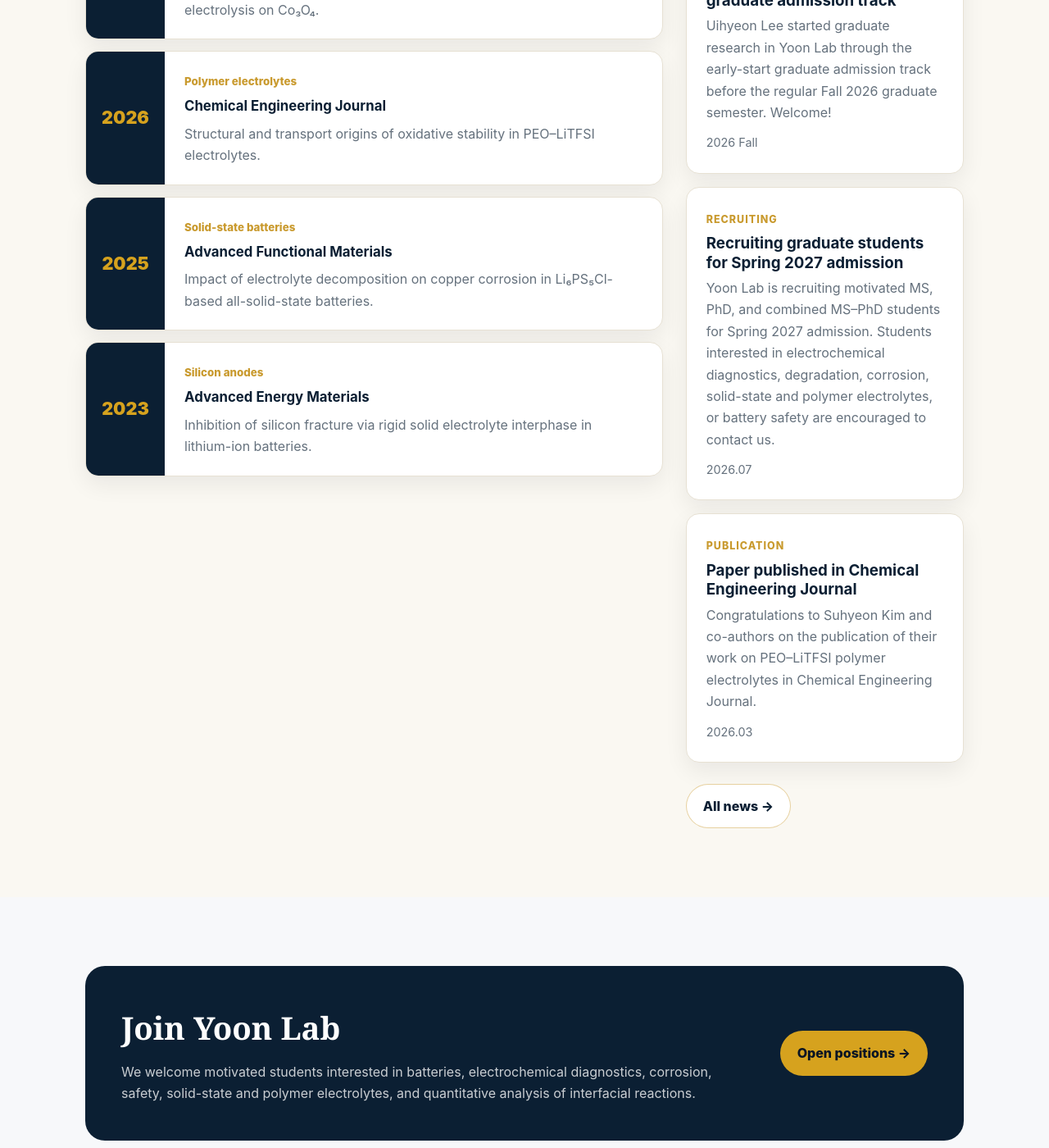
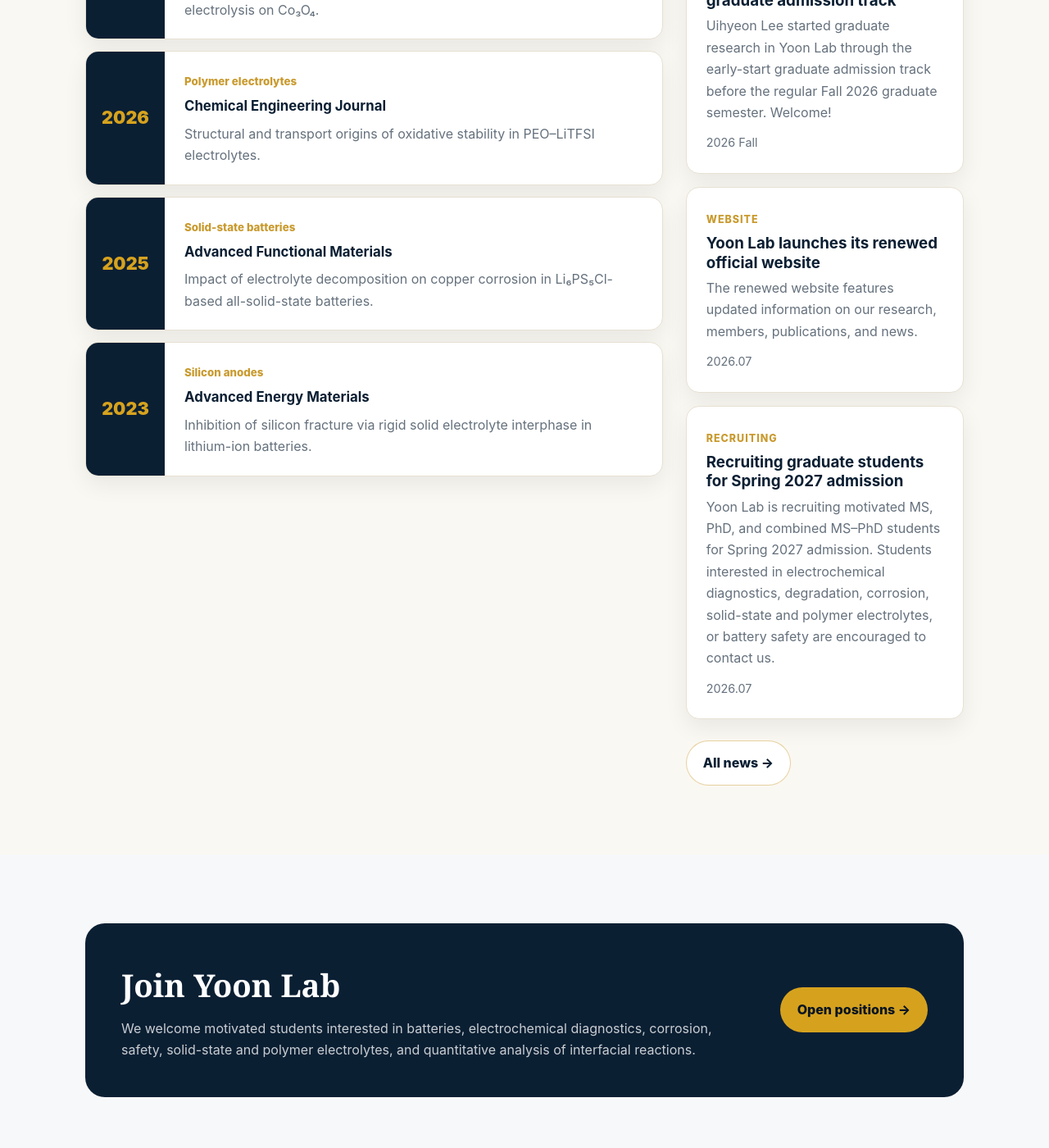
Before and after one commit to tyoon-lab/tyoon-lab.github.io, a Jekyll site: the page built from index.html, in a window 1280 px wide and 1400 px high, scrolled down 2543 px. Shown: the whole window at 82% size. Built offline with Jekyll 4.4.1, drawn with Linux system fonts in a browser that asks for light colours.

Commit message:
Update member photos and announce website renewal

```diff
--- a/_data/news.yml
+++ b/_data/news.yml
@@ -1,3 +1,10 @@
+- date: "2026-07-14"
+  display_date: "2026.07"
+  category: "Website"
+  title: "Yoon Lab launches its renewed official website"
+  summary: "The renewed website features updated information on our research, members, publications, and news."
+  link: "/"
+
 - date: "2026-03-01"
   display_date: "2026.03"
   category: "Publication"
--- a/_data/people.yml
+++ b/_data/people.yml
@@ -51,12 +51,13 @@
   - name: "Yunjeong Kim"
     role: "M.S. Course"
     email: "x2x3x6x@khu.ac.kr"
-    photo: ""
+    photo: "/assets/images/people/yunjeong-kim.jpg"
     topic: "Current-collector corrosion in sulfide-based and aqueous electrolytes"
+
   - name: "Uihyeon Lee"
     role: "Early-start M.S. Course"
     email: "lordsvill@khu.ac.kr"
-    photo: ""
+    photo: "/assets/images/people/uihyeon-lee.jpg"
     topic: "Battery safety, thermal-runaway diagnosis, and QCM-based diagnostics"
 
 undergraduate_students:
```
Also changed, not shown: assets/images/people/uihyeon-lee.jpg (added), assets/images/people/yunjeong-kim.jpg (added), 3 other files.
